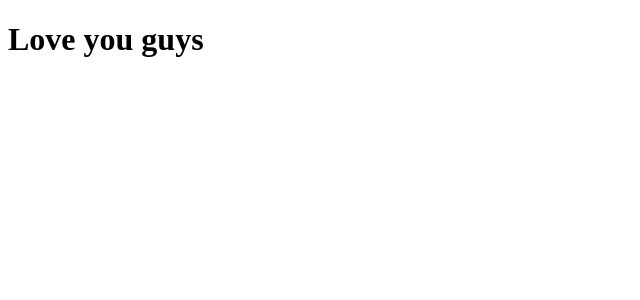
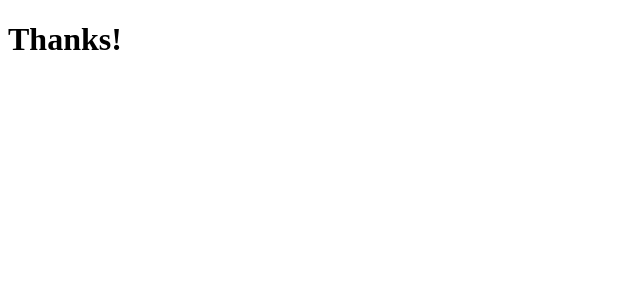
Before and after one commit to DiegoDef/clone-tabnews, a Next.js app: page / in a window 1280 px wide. Shown: the top 300 px of the page, without its empty margins (0-640 px from the left). Built offline with nearby package versions, Linux system fonts and the light colour scheme.

Commit message:
ajuste frase inicial

```diff
--- a/pages/index.js
+++ b/pages/index.js
@@ -1,5 +1,5 @@
 function Home() {
-    return <h1>Love you guys</h1>
+    return <h1>Thanks!</h1>
 }
 
 export default Home;
```
